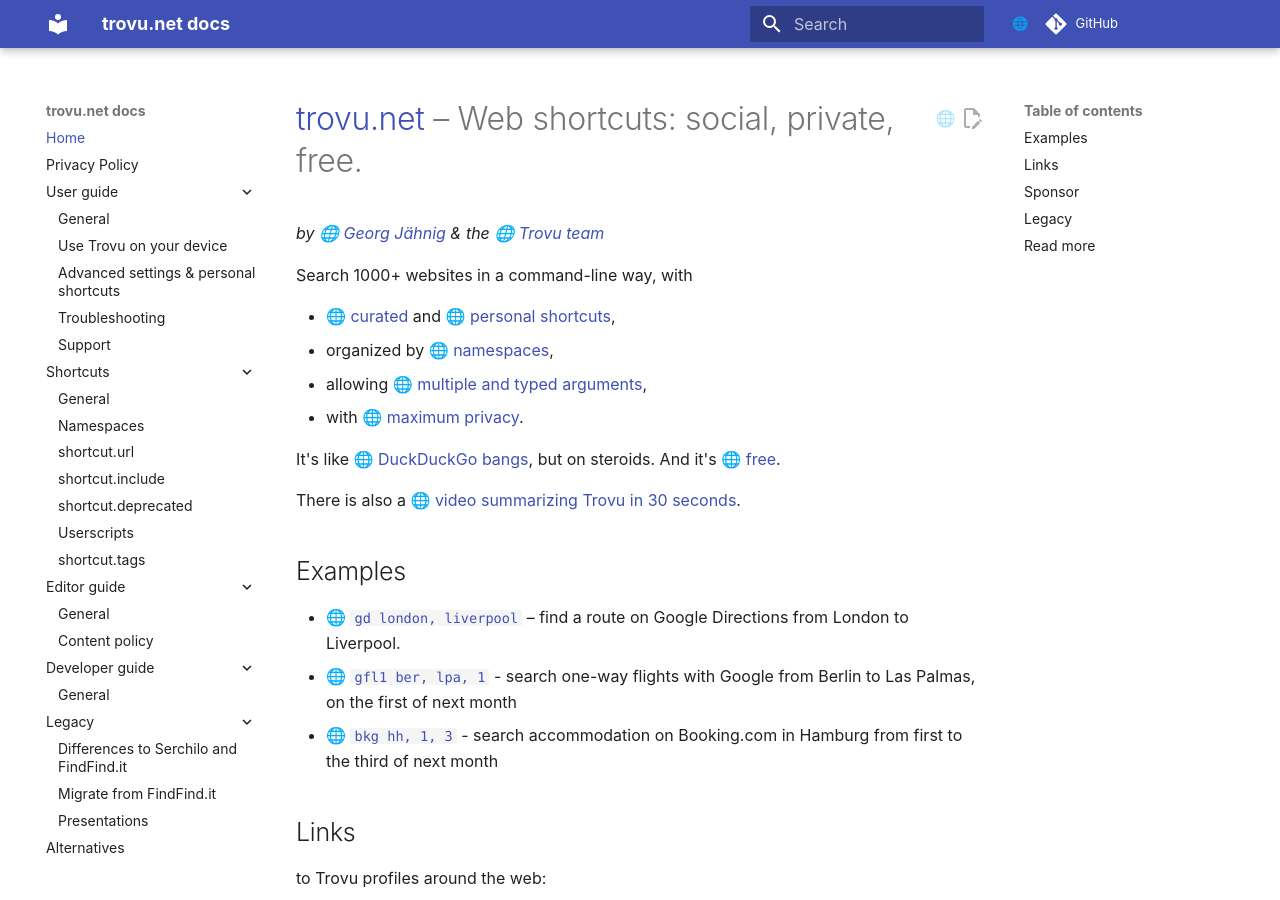
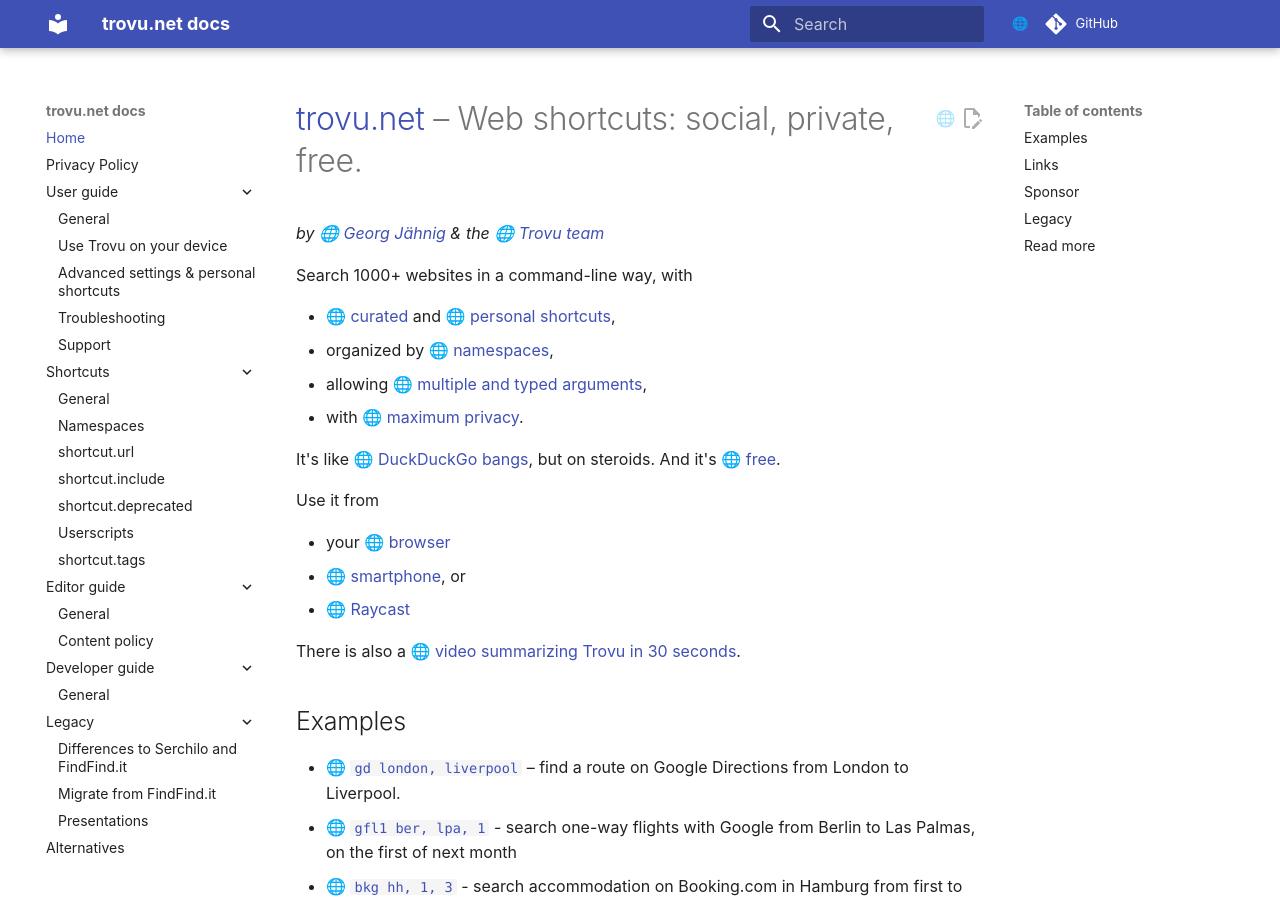
Before and after one commit to trovu/trovu, an MkDocs documentation site: the page built from docs/index.md, in a window 1280 px wide and 900 px high. Built offline with MkDocs 1.6.1 and Material for MkDocs 9.7.7, drawn with Linux system fonts in a browser that asks for light colours; comment, search, counter and statistics services are not loaded.

Commit message:
Add "use it from".

```diff
--- a/docs/index.md
+++ b/docs/index.md
@@ -10,6 +10,12 @@
 -   with [maximum privacy](https://trovu.net/docs/privacy/).
 
 It's like [DuckDuckGo bangs](https://duckduckgo.com/bangs), but on steroids. And it's [free](https://github.com/trovu/trovu/blob/master/LICENSE).
+
+Use it from
+
+-   your [browser](https://trovu.net/docs/users/integration)
+-   [smartphone](https://trovu.net/docs/users/integration#android), or
+-   [Raycast](https://trovu.net/docs/users/integration#raycast)
 
 There is also a [video summarizing Trovu in 30 seconds](https://www.youtube.com/watch?v=gOUNhCion9M).
 
```
